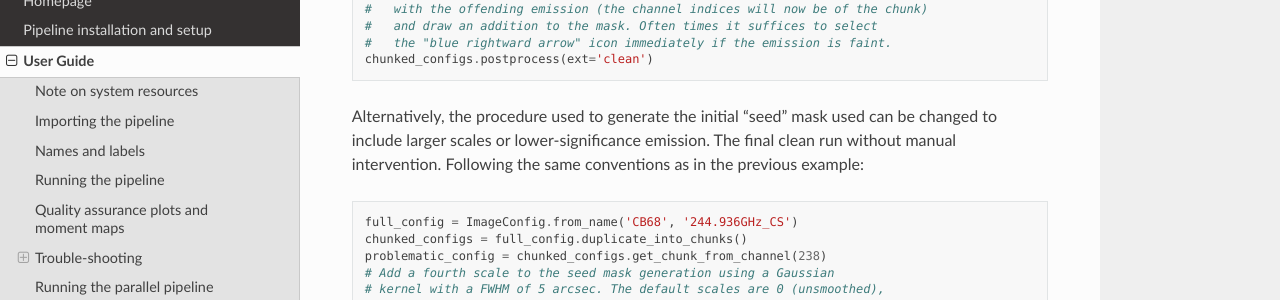
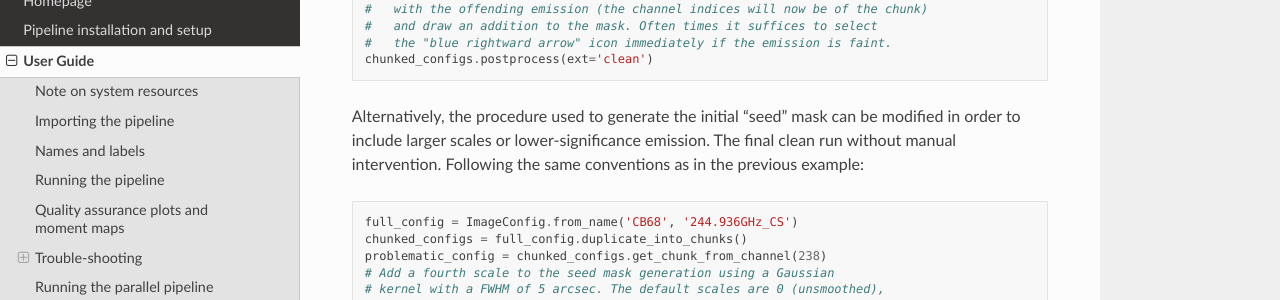
Before and after one commit to autocorr/faust_line_imaging, a Sphinx documentation site: the page built from docs/source/userguide.rst, in a window 1280 px wide and 900 px high, scrolled down 5999 px. Shown: the part 151-451 px from the top of the window. Built offline with Sphinx 7.4.7 and the Read the Docs theme 2.0.0, drawn with Linux system fonts in a browser that asks for light colours.

Commit message:
Doc edits

```diff
--- a/docs/source/userguide.rst
+++ b/docs/source/userguide.rst
@@ -291,10 +291,10 @@ is restarted with the interactive cleaning.
    #   the "blue rightward arrow" icon immediately if the emission is faint.
    chunked_configs.postprocess(ext='clean')
 
-Alternatively, the procedure used to generate the initial "seed" mask used
-can be changed to include larger scales or lower-significance emission. The
-final clean run without manual intervention. Following the same conventions
-as in the previous example:
+Alternatively, the procedure used to generate the initial "seed" mask can be
+modified in order to include larger scales or lower-significance emission. The
+final clean run without manual intervention. Following the same conventions as
+in the previous example:
 
 .. code-block:: python
 
```
